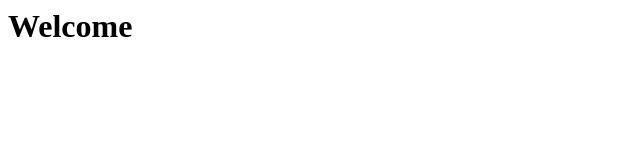
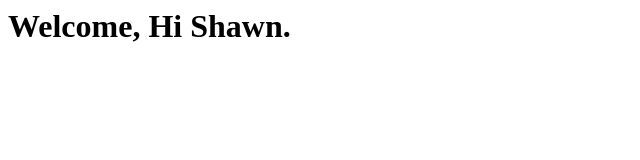
Before and after one commit to YochananS/scripture-email, a plain HTML site: page index.html in a window 1280 px wide. Shown: the whole page, without its empty margins (0-640 px from the left). Drawn offline with Linux system fonts and the light colour scheme.

Commit message:
update heading.

```diff
--- a/index.html
+++ b/index.html
@@ -1,6 +1,6 @@
 <html>
 <h1>
-   Welcome
+    Welcome, Hi Shawn.
 </h1>
 
 
```
